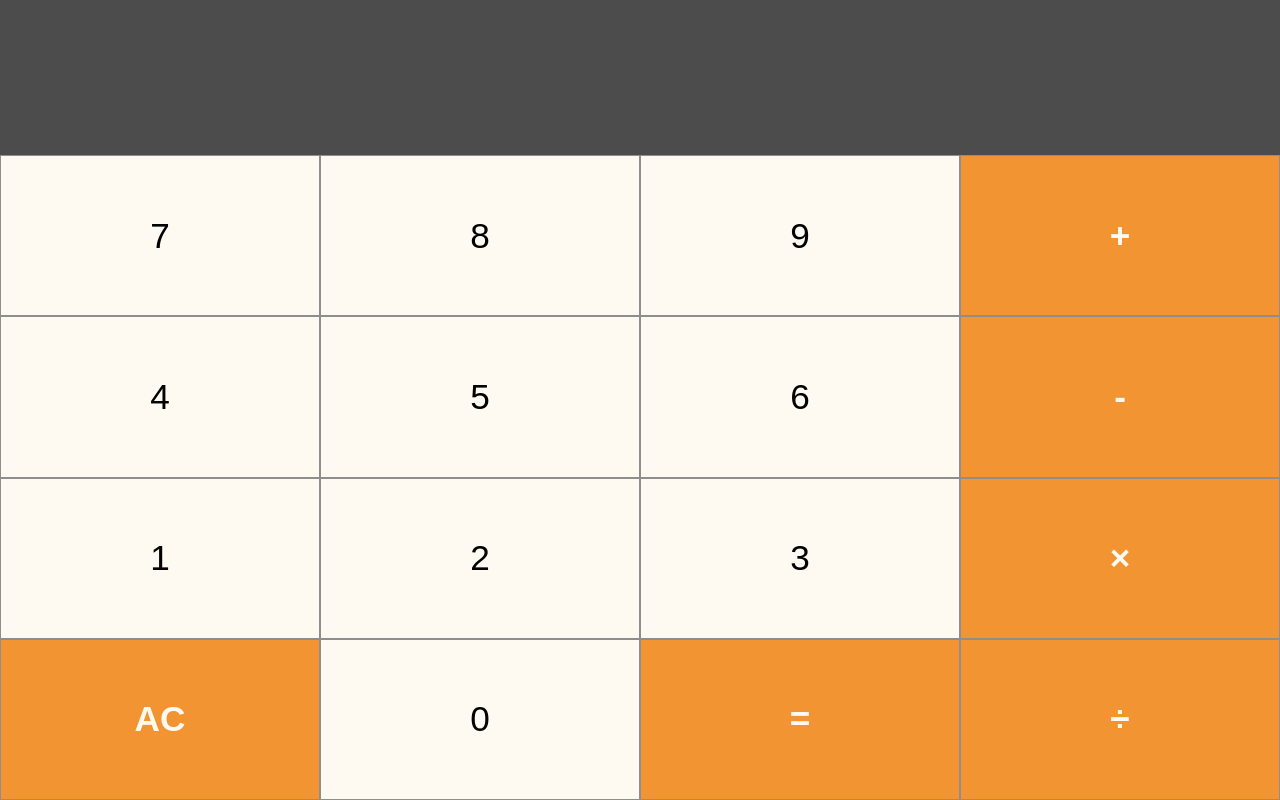
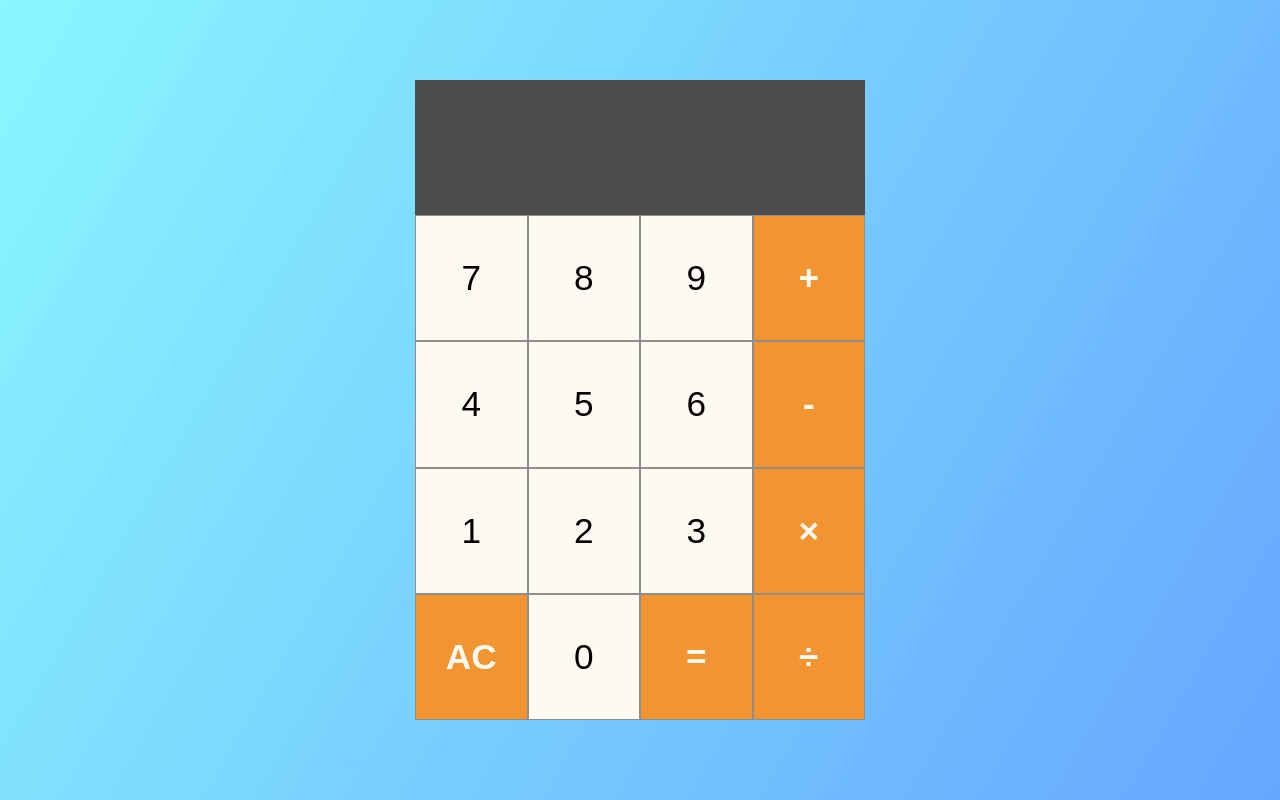
Before and after one commit to irene-gomez/calculator, a website: page index.html in a window 1280 px wide. Drawn offline with Linux system fonts and the light colour scheme; a web font is replaced by a local one.

Commit message:
Add responsive version

```diff
--- a/scss/_principal.scss
+++ b/scss/_principal.scss
@@ -4,6 +4,13 @@
         display: grid;
         grid-template-columns: repeat(4, 1fr);
         grid-template-rows: minmax(155px, auto) repeat(4, 1fr);
+
+        @media all and (min-width: $desktop) {
+            max-height: 80vh;
+            min-width: 450px;
+            grid-template-rows: minmax(135px, auto) repeat(4, 1fr);
+            @include absoluteCentered();
+        }
     }
 
     &__display-output {
--- /dev/null
+++ b/scss/base/_mixins.scss
@@ -0,0 +1,6 @@
+@mixin absoluteCentered() {
+    position: absolute;
+    top: 50%;
+    left: 50%;
+    transform: translate(-50%, -50%);
+}
--- a/scss/base/_reset.scss
+++ b/scss/base/_reset.scss
@@ -15,9 +15,19 @@ button {
     background-color: transparent;
     outline: none;
 }
+html {
+    @media all and (min-width: $desktop) {
+        height: 100%;
+    }
+}
 
 body {
     font-family: $fontFamily;
     font-size: 18px;
     font-weight: $principalFontWeight;
+
+    @media all and (min-width: $desktop) {
+        height: 100%;
+        background-image: linear-gradient(120deg, #89f7fe 0%, #66a6ff 100%);
+    }
 }
--- a/scss/base/_variables.scss
+++ b/scss/base/_variables.scss
@@ -8,3 +8,6 @@ $color-secondary: #F29432;
 // Font
 $fontFamily: 'Muli', sans-serif;
 $principalFontWeight: 600;
+
+// Device size
+$desktop: 675px;
--- a/scss/main.scss
+++ b/scss/main.scss
@@ -2,6 +2,7 @@
 @import 'base/variables';
 @import 'base/fonts';
 @import 'base/reset';
+@import 'base/mixins';
 
 // Principal styles
 @import 'principal';
```
Also changed, not shown: css/main.css.
